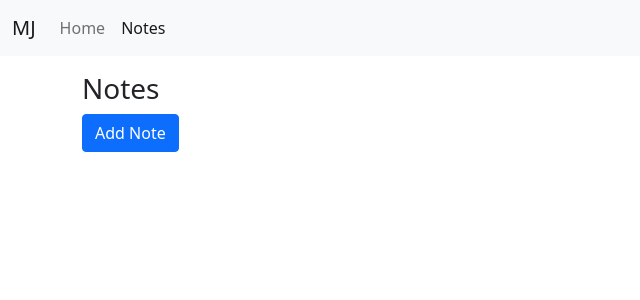
After one commit to JakeJackson99/Manage-Jake, a Flask app: page /notes in a window 1280 px wide. The commit adds this page. Shown: the top 300 px of the page, without its empty margins (0-640 px from the left). Run offline with Flask 2, Linux system fonts and the light colour scheme.

Commit message:
Add simple form for notes

```diff
--- a/app/routes.py
+++ b/app/routes.py
@@ -1,8 +1,24 @@
-from flask import render_template
+from flask import render_template, url_for, redirect
 
 from app import app
+from app.forms import NoteForm
 
 
 @app.route('/')
-def indec():
+def index():
     return render_template('index.html')
+
+
+@app.route('/notes')
+def notes():
+    return render_template('notes.html')
+
+
+@app.route('/note_form', methods=['GET', 'POST'])
+def note_form():
+    form = NoteForm()
+
+    if form.validate_on_submit():
+        return redirect('/notes')
+
+    return render_template('note_form.html', form=form)
--- /dev/null
+++ b/app/templates/notes.html
@@ -0,0 +1,43 @@
+{% extends "base.html" %}
+
+{% block title %} Home Page {% endblock %}
+
+{% block navlinks %}
+<li class="nav-item">
+    <a class="nav-link" aria-current="page" href="{{ url_for('index') }}">Home</a>
+</li>
+<li class="nav-item">
+    <a class="nav-link active" aria-current="page" href="{{ url_for('notes') }}">Notes</a>
+</li>
+{% endblock %}
+
+{% block content %}
+
+<div class="container">
+    <div class="row mt-3">
+        <div class="col">
+
+            <h3>Notes</h3>
+
+            <a href="{{ url_for('note_form') }}" class="btn btn-primary" role="button">Add Note</a>
+
+            {% for note in notes %}
+
+            <div class="list-group mt-2">
+                <span class="border border-secondary border-2">
+                    <div class="m-2">
+                        <div class="d-flex w-100 justify-content-between">
+                            <small>{{ note[1] }}</small> <!-- date posted ("3 days ago") -->
+                        </div>
+                        <p class="mb-1">note[0]</p> <!-- note content -->
+                    </div>
+                </span>
+            </div>
+
+            {% endfor %}
+
+        </div>
+    </div>
+</div>
+
+{% endblock %}
```
Also changed, not shown: app/forms.py (added, +8 -0 lines), app/templates/events.html (added, +34 -0 lines), app/templates/index.html (+6 -14 lines), app/templates/note_form.html (added, +36 -0 lines).
